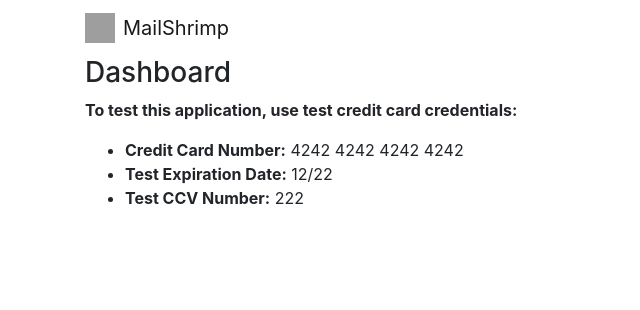
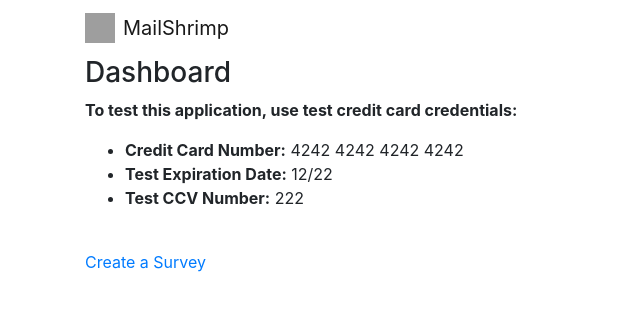
Before and after one commit to bjork1/node-react-mailer, a React (Create React App) app in the folder client/: page /surveys in a window 1280 px wide. Shown: the top 310 px of the page, without its empty margins (0-640 px from the left). Built offline with nearby package versions, Linux system fonts and the light colour scheme; no server answers; grey boxes are pictures that could not be loaded.

Commit message:
organize component modularly

```diff
--- a/client/src/components/App.js
+++ b/client/src/components/App.js
@@ -5,7 +5,7 @@
 
 import Header from './Header';
 import Landing from './Landing';
-const Dashboard = () => <div className="container"><h3>Dashboard</h3><p><strong>To test this application, use test credit card credentials:</strong></p><ul><li><strong>Credit Card Number:</strong> 4242 4242 4242 4242</li><li><strong>Test Expiration Date:</strong> 12/22</li><li><strong>Test CCV Number:</strong> 222</li></ul></div>
+import Dashboard from './Dashboard';
 const SurveyNew = () => <div className="container"><h3>New Survey</h3></div>
 
 class App extends Component {
--- a/client/src/components/Dashboard.js
+++ b/client/src/components/Dashboard.js
@@ -1,4 +1,5 @@
 import React from 'react';
+import { Link } from 'react-router-dom';
 
 const Dashboard = () => {
   return (
@@ -10,6 +11,8 @@
         <li><strong>Test Expiration Date:</strong> 12/22</li>
         <li><strong>Test CCV Number:</strong> 222</li>
       </ul>
+      <br />
+      <Link to="/surveys/new">Create a Survey</Link>
     </div>
   )
 }
```
